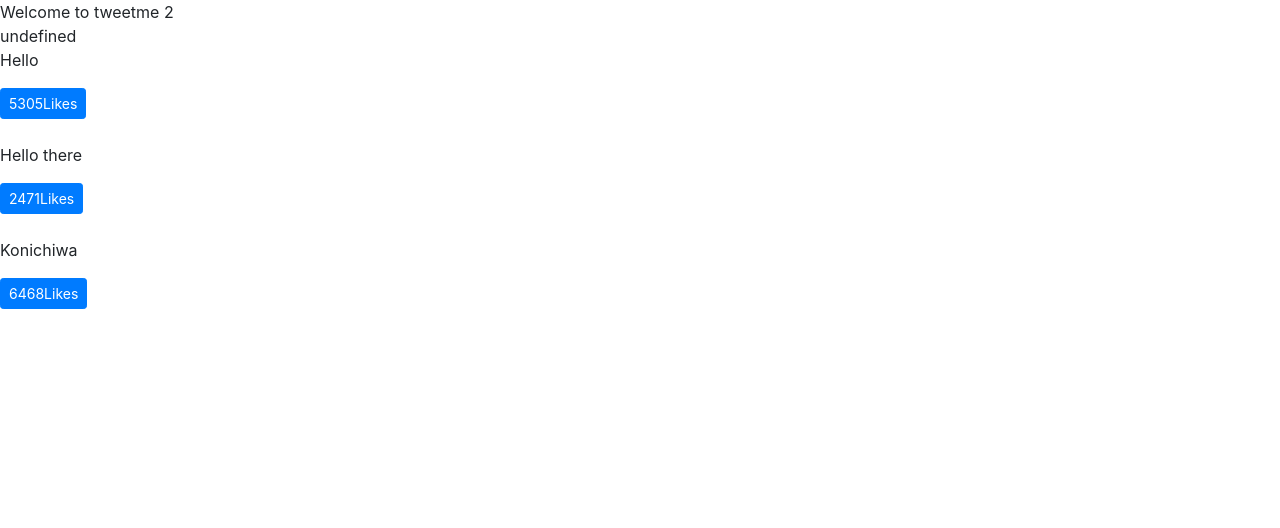
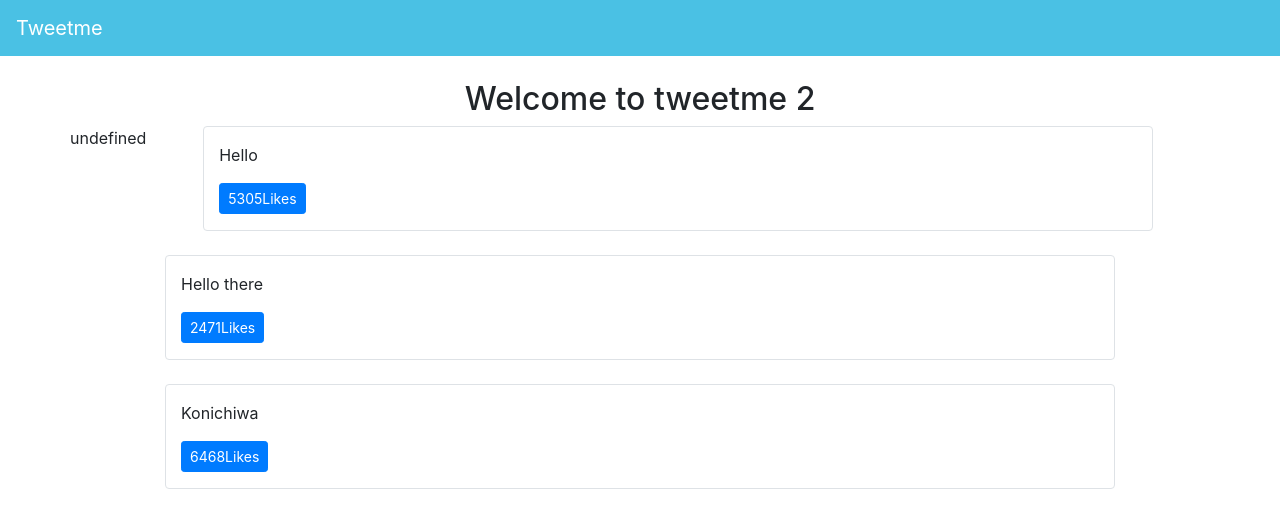
Before and after one commit to Abhay-Kanwasi/tweetme2, a Django app: page / in a window 1280 px wide. Shown: the top 528 px of the page. Run offline with Django 4.2, Linux system fonts and the light colour scheme; data comes from the database, SQL or seed files in the repository.

Commit message:
whole content formated

```diff
--- a/templates/base.html
+++ b/templates/base.html
@@ -7,12 +7,22 @@
 
     <!-- Bootstrap CSS -->
     <link rel="stylesheet" href="https://cdn.jsdelivr.net/npm/bootstrap@4.4.1/dist/css/bootstrap.min.css" integrity="sha384-Vkoo8x4CGsO3+Hhxv8T/Q5PaXtkKtu6ug5TOeNV6gBiFeWPGFN9MuhOf23Q9Ifjh" crossorigin="anonymous">
+    <style>
+      .bg-tweetme{
+        background-color: rgba(55, 187, 226, 0.901);
+      }
+    </style>
 
     <title>tweetme 2</title>
   </head>
   <body>
-    {% block content %}
-    {% endblock content %}
+    <!-- template tag -->
+    {% include "components/navbar.html" %}
+    <div class="container">
+      {% block content %}
+      {% endblock content %}
+    </div>
+
 
     <!-- Optional JavaScript -->
     <!-- jQuery first, then Popper.js, then Bootstrap JS -->
--- a/templates/pages/home.html
+++ b/templates/pages/home.html
@@ -1,10 +1,15 @@
 {% extends 'base.html' %}
 
 {% block content %}
-Welcome to tweetme 2
 
-<div id="tweets">
-    Loading..
+<div class="row text-center">
+    <div class="col">
+        <h2>Welcome to tweetme 2</h2>
+    </div>
+</div>
+
+<div class="row" id="tweets">
+    Loding..
 </div>
 
 <script>
@@ -25,7 +30,7 @@
 
     function handleDidLike(tweet_id, currentCount){
         console.log(tweet_id, currentCount)
-        currentCount++
+        return
     }
 
     function LikeBtn(tweet){
@@ -33,7 +38,7 @@
     }
 
     function formatTweetElement(tweet){
-        var formattedTweet = "<div class = 'mb-4 tweet' id = 'tweet-" + tweet.id
+        var formattedTweet = "<div class='col-12 col-md-10 mx-auto border rounded py-3 mb-4 tweet' id = 'tweet-" + tweet.id
         +"'><p>" + tweet.content +
             "</p><div class= 'btn-group'>" + LikeBtn(tweet) +
 
```
Also changed, not shown: templates/components/footer.html (added).
